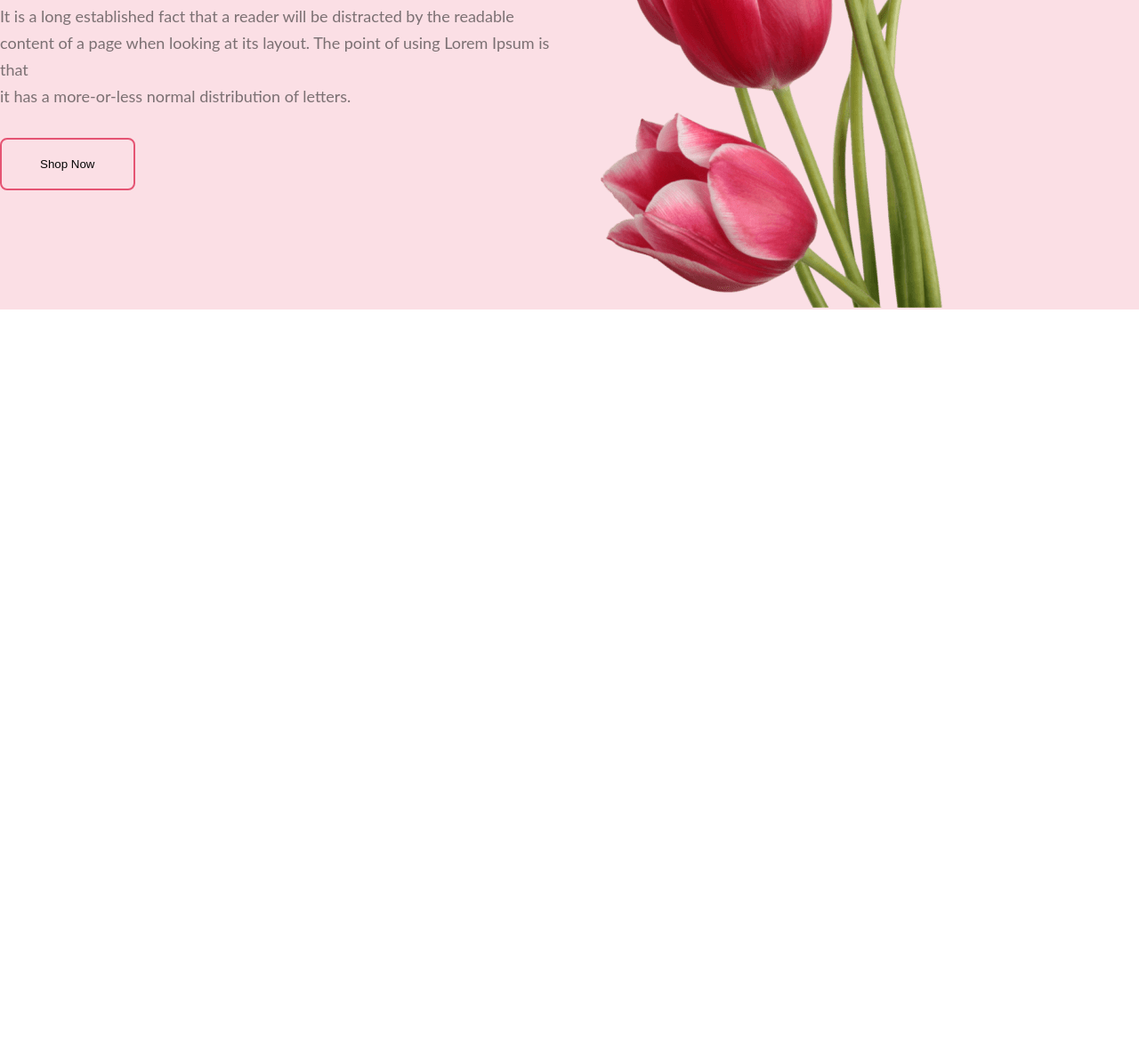
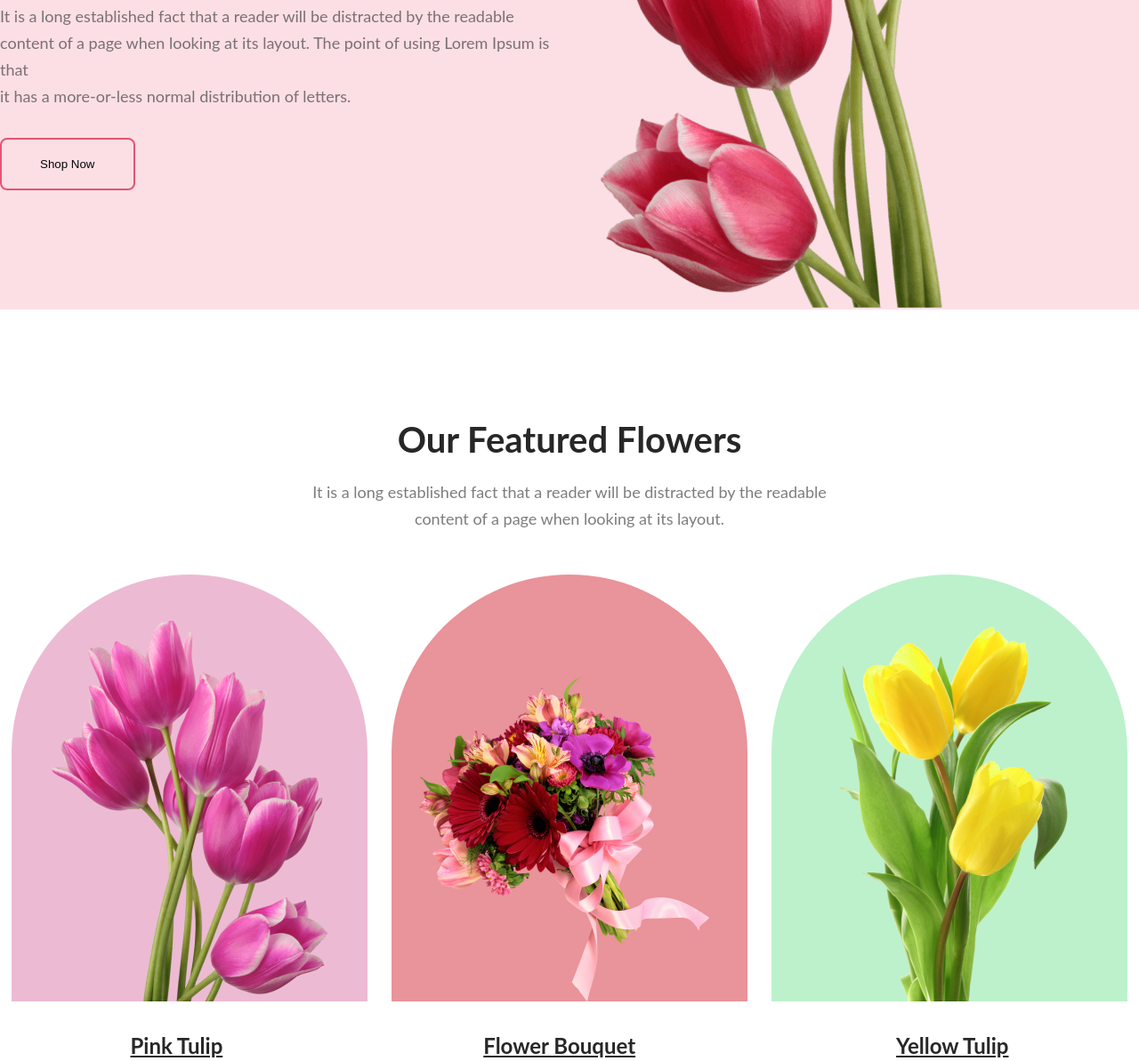
Before and after one commit to CoderMuhib10/flower-website-Assignment-1, a plain HTML site: page index.html in a window 1280 px wide. Shown: the part 452-1645 px from the top of the page at 89% size. Before the commit the page ends 802 px from the top, so only its background shows below. Drawn offline with Linux system fonts and the light colour scheme.

Commit message:
added the featured section

```diff
--- a/index.html
+++ b/index.html
@@ -1,11 +1,11 @@
 <!DOCTYPE html>
 <html lang="en">
   <head>
-    <meta charset="UTF-8">
-    <meta name="viewport" content="width=device-width, initial-scale=1.0">
+    <meta charset="UTF-8" />
+    <meta name="viewport" content="width=device-width, initial-scale=1.0" />
     <title>Folwer Shop</title>
-    <link rel="shortcut icon" href="images/red rose.png" type="image/x-icon">
-    <link rel="stylesheet" href="styles/style.css">
+    <link rel="shortcut icon" href="images/red rose.png" type="image/x-icon" />
+    <link rel="stylesheet" href="styles/style.css" />
   </head>
   <body>
     <header></header>
@@ -14,27 +14,79 @@
       <section>
         <div class="banner-main">
           <div class="banner-text">
-    <h1 class="title">Let's make <br>
-         beautiful flowers <br>
-          a part of your life.</h1>
-          <p class="detail">It is a long established fact that a reader will be distracted by the readable <br> content of a page when looking at its layout. The point of using Lorem Ipsum is that <br> it has a more-or-less normal distribution of letters.</p>
+            <h1 class="title">
+              Let's make <br />
+              beautiful flowers <br />
+              a part of your life.
+            </h1>
+            <p class="detail">
+              It is a long established fact that a reader will be distracted by
+              the readable <br />
+              content of a page when looking at its layout. The point of using
+              Lorem Ipsum is that <br />
+              it has a more-or-less normal distribution of letters.
+            </p>
             <button class="btn">Shop Now</button>
           </div>
           <div class="banner-img">
-<img class="flower" src="images/pngwing 10.png" alt="flower" draggable="false">
-
+            <img
+              class="flower"
+              src="images/pngwing 10.png"
+              alt="flower"
+              draggable="false"
+            />
           </div>
         </div>
-
       </section>
       <!-- banner ends here -->
 
+      <!-- featured section starts here  -->
+      <section>
+        <div class="featured-text">
+          <h1 class="title-2">Our Featured Flowers</h1>
+          <p class="detail-2">
+            It is a long established fact that a reader will be distracted by
+            the readable <br />
+            content of a page when looking at its layout.
+          </p>
+        </div>
 
+        <div class="bg-main">
+          <div class="bg-1">
+            <img
+              class="purple-tulip"
+              src="images/pngwing 6.png"
+              alt="flower-img"
+              draggable="false"
+            />
+          </div>
+          <div class="bg-2">
+            <img
+              class="flower-bouquet"
+              src="images/pngwing 5.png"
+              alt="flower-img"
+              draggable="false"
+            />
+          </div>
+          <div class="bg-3">
+            <img
+              class="yellow-tulip"
+              src="images/pngwing 7.png"
+              alt="flower-img"
+              draggable="false"
+            />
+          </div>
+        </div>
+        <div class="flower-names">
+        <div class="flower-name"><p>Pink Tulip</p> </div>
+        <div class="flower-name"><p>Flower Bouquet </p> </div>
+        <div class="flower-name"><p>Yellow Tulip </p> </div>
+    </div>
+      </section>
+      <!-- featured section ends here  -->
+
+      <section></section>
     </main>
-<footer>
-
-
-
-</footer>
+    <footer></footer>
   </body>
 </html>
--- a/styles/style.css
+++ b/styles/style.css
@@ -1,36 +1,35 @@
 /* banner starts here  */
-*{
+* {
   margin: 0px;
   padding: 0px;
 }
-.flower{
+.flower {
   height: 100vh;
   align-items: end;
 }
-.banner-main{
+.banner-main {
   display: flex;
   justify-content: space-around;
   align-items: center;
   height: 100vh;
-    background-color:rgb(251, 223, 229);
-
+  background-color: rgb(251, 223, 229);
 }
-.title{
+.title {
   color: #272727;
   font-family: Lato;
   font-size: 80px;
   font-weight: 800;
   margin-bottom: 32px;
 }
-.detail{
-    color: rgba(39, 39, 39, 0.60);
+.detail {
+  color: rgba(39, 39, 39, 0.6);
   font-family: Lato;
   font-size: 18px;
   font-weight: 400;
   line-height: 30px;
   margin-bottom: 32px;
 }
-.btn{
+.btn {
   display: inline-flex;
   padding: 20px 43px;
   align-items: flex-start;
@@ -40,9 +39,92 @@ background-color: Transparent;
   border: none;
   cursor: pointer;
   color: rgb(6, 6, 6);
-border: 2px solid #E55473;
+  border: 2px solid #e55473;
 }
-.btn:hover{
-    background-color:#E55473;
+.btn:hover {
+  background-color: #e55473;
 }
 /* banner ends here  */
+
+/* featured section starts here  */
+.title-2 {
+  color: #272727;
+  text-align: center;
+  font-family: Lato;
+  font-size: 40px;
+  margin-top: 122px;
+}
+.detail-2 {
+  display: flex;
+  flex-direction: column;
+  color: rgba(39, 39, 39, 0.6);
+  font-family: Lato;
+  font-size: 18px;
+  font-weight: 400;
+  line-height: 30px;
+  text-align: center;
+  margin-bottom: 48px;
+  margin-top: 20px;
+}
+.bg-main {
+  display: flex;
+  justify-content: space-around;
+}
+.bg-1 {
+  width: 400px;
+  height: 480px;
+  border-radius: 300px 300px 0px 0px;
+  background: rgba(192, 13, 99, 0.282);
+}
+.bg-2 {
+  width: 400px;
+  height: 480px;
+  border-radius: 300px 300px 0px 0px;
+  background: rgba(205, 7, 23, 0.434);
+}
+.bg-3 {
+  width: 400px;
+  height: 480px;
+  border-radius: 300px 300px 0px 0px;
+  background: rgba(25, 207, 80, 0.289);
+}
+.purple-tulip {
+  width: 310px;
+  height: 428px;
+}
+.flower-bouquet {
+  width: 370px;
+  height: 370px;
+}
+.yellow-tulip {
+  width: 314px;
+  height: 471px;
+}
+.bg-1,
+.bg-2,
+.bg-3 {
+  display: flex;
+  justify-content: center;
+  align-items:flex-end;
+
+}
+.flower-names{
+    display: flex;
+    justify-content: space-around;
+    margin-top: 32px;
+}
+.flower-name{
+    color: #272727;
+text-align: center;
+font-family: Lato;
+font-size: 24px;
+font-style: normal;
+font-weight: 700;
+line-height: 35px;
+text-decoration-line: underline;
+cursor: pointer;
+}
+/* .flower-name:hover{
+    text-decoration-line: underline;
+} */
+/* featured section ends here  */
```
Lines whose indentation alone changed are shown as unchanged.
